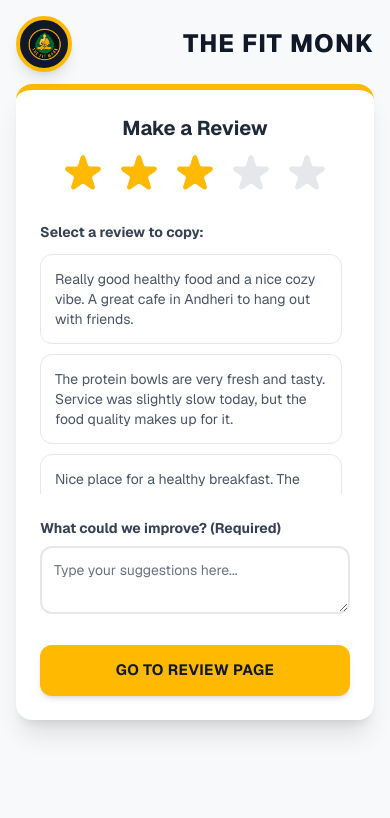
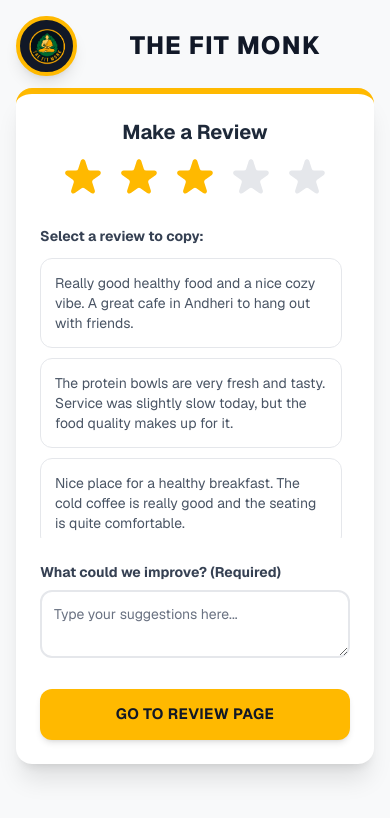
Before and after one commit to Pathan-Faizann/the-fit-monk, a Next.js app: page / in a window 390 px wide. Both pictures are taken after a click on the button 195 px from the left and 174 px from the top of the page. Shown: the top 818 px of the page. Built offline with nearby package versions, Linux system fonts and the light colour scheme.

Commit message:
link update responsive

```diff
--- a/app/page.tsx
+++ b/app/page.tsx
@@ -90,8 +90,8 @@
       />
 
       {/* Header / Logo Section */}
-      <div className="lg:mt-6 w-full sm:mt-10 flex flex-row justify-between items-center! text-center">
-        <div className="relative w-14 h-14 sm:w-40 sm:h-40 rounded-full shadow-lg border-4 border-[#ffb900] bg-[#111827] overflow-hidden flex items-center justify-center p-2">
+      <div className="lg:mt-6 w-full sm:mt-10 flex flex-row items-center! text-center">
+        <div className="relative w-17 h-15 sm:w-40 sm:h-40 rounded-full shadow-lg border-4 border-[#ffb900] bg-[#111827] overflow-hidden flex items-center justify-center p-2">
           <Image
             src="/fitmonk_logo.png"
             alt="The Fit Monk"
@@ -100,7 +100,7 @@
             priority
           />
         </div>
-        <h1 className=" text-[25px] sm:text-4xl font-extrabold text-[#111827] tracking-wider uppercase">
+        <h1 className=" text-[25px] w-full text-center sm:text-4xl font-extrabold text-[#111827] tracking-wider uppercase">
           The Fit Monk
         </h1>
       </div>
@@ -150,7 +150,7 @@
               Select a review to copy:
             </p>
             {/* THIS IS THE SCROLLABLE DIV */}
-            <div className="flex flex-col gap-2.5 max-h-[240px] sm:max-h-[300px] overflow-y-auto pr-2 custom-scrollbar">
+            <div className="flex flex-col gap-2.5 max-h-[280px] sm:max-h-[300px] overflow-y-auto pr-2 custom-scrollbar">
               {(rating === 5 ? reviews5Star : reviews4Star).map(
                 (text, index) => (
                   <button
```
